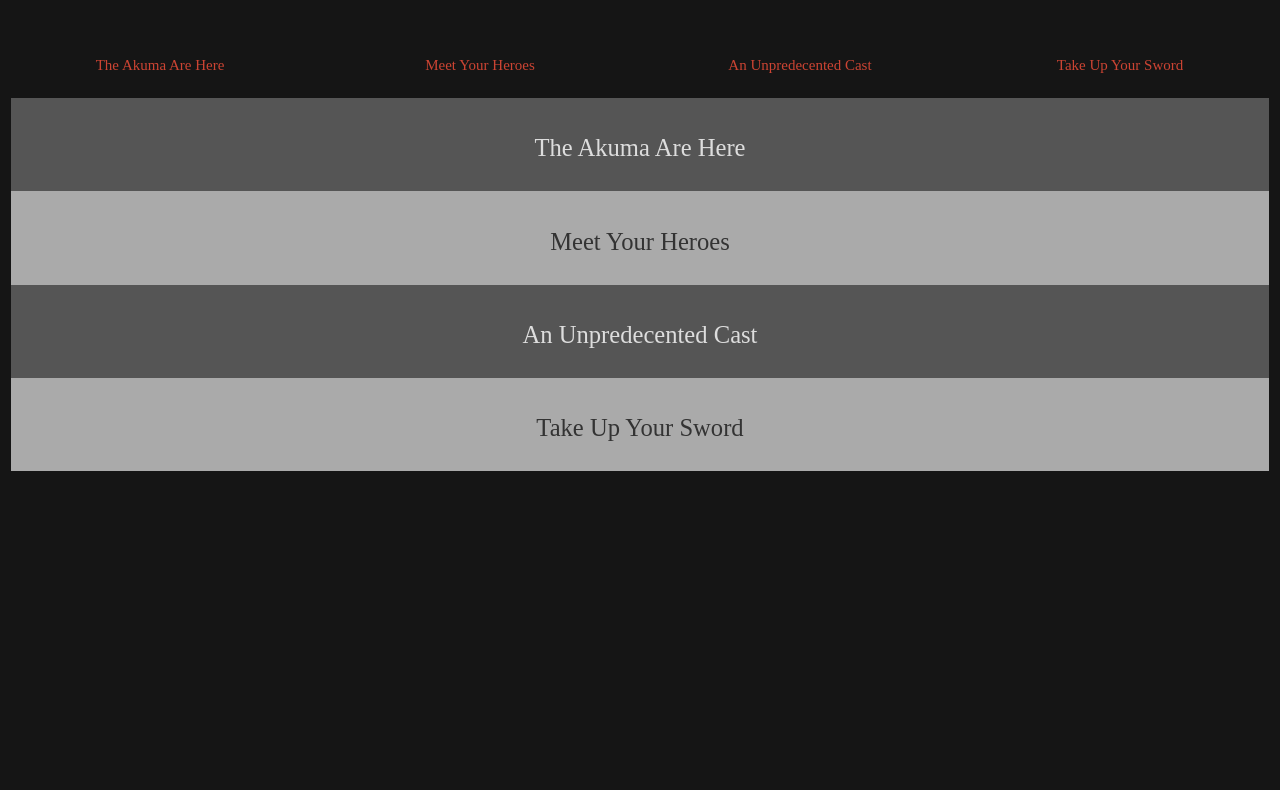
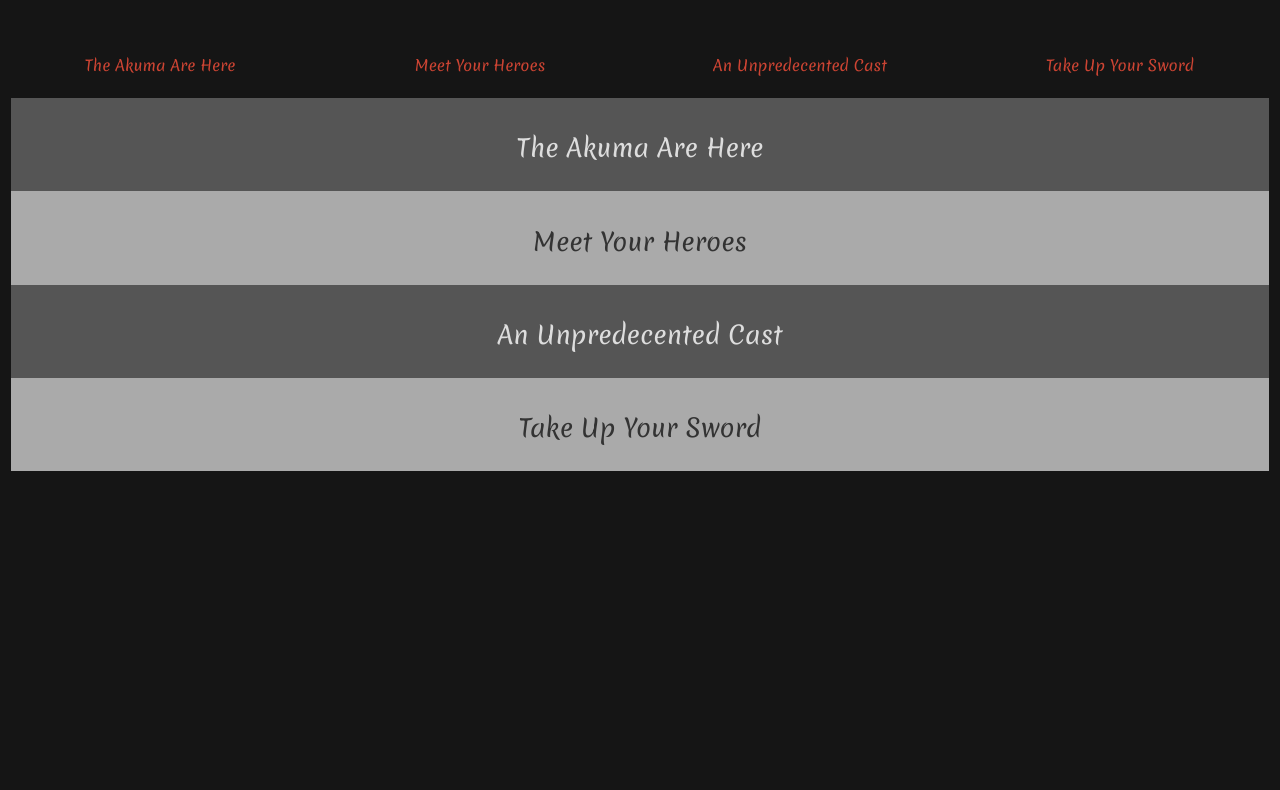
Before and after one commit to JulianMichaelRice/julianmichaelrice.github.io, a plain HTML site: page index.html in a window 1280 px wide. Shown: the part 811-1601 px from the top of the page. Drawn offline with Linux system fonts and the light colour scheme.

Commit message:
Font checking iOS II

```diff
--- a/css/style.css
+++ b/css/style.css
@@ -12,6 +12,7 @@ html {
 	scroll-behavior: smooth;
 }
 
+/*
 @font-face {
 	font-family: "Merienda";
 	src: url("/fonts/merienda.ttf" format("truetype"))
@@ -21,11 +22,12 @@ html {
 	font-family: "Ackaisyo";
 	src: url("/fonts/ackaisyo.ttf" format("truetype"))
 }
+*/
 
 body {
 	color: #D5D5D5;
 	background-color: #151515;
-	font-family: 'Merienda';
+	font-family: 'Merienda', cursive;
 }
 
 li {
--- a/index.html
+++ b/index.html
@@ -9,6 +9,7 @@
 		<!--Let browser know website is optimized for mobile-->
 		<meta name="viewport" content="width=device-width, initial-scale=1.0"/>
 		<link rel="icon" href="images/icon.png">
+		<link href="https://fonts.googleapis.com/css?family=Merienda&display=swap" rel="stylesheet">
 		<meta name="description" content="Recover and use Japanese to save the world from the Akuma. Official website for Shujinkou, coming to the Nintendo Switch, Playstation 4, and PC.">
 		<link rel="canonical" href="https://www.shujinkou.net">
 	</head>
```
